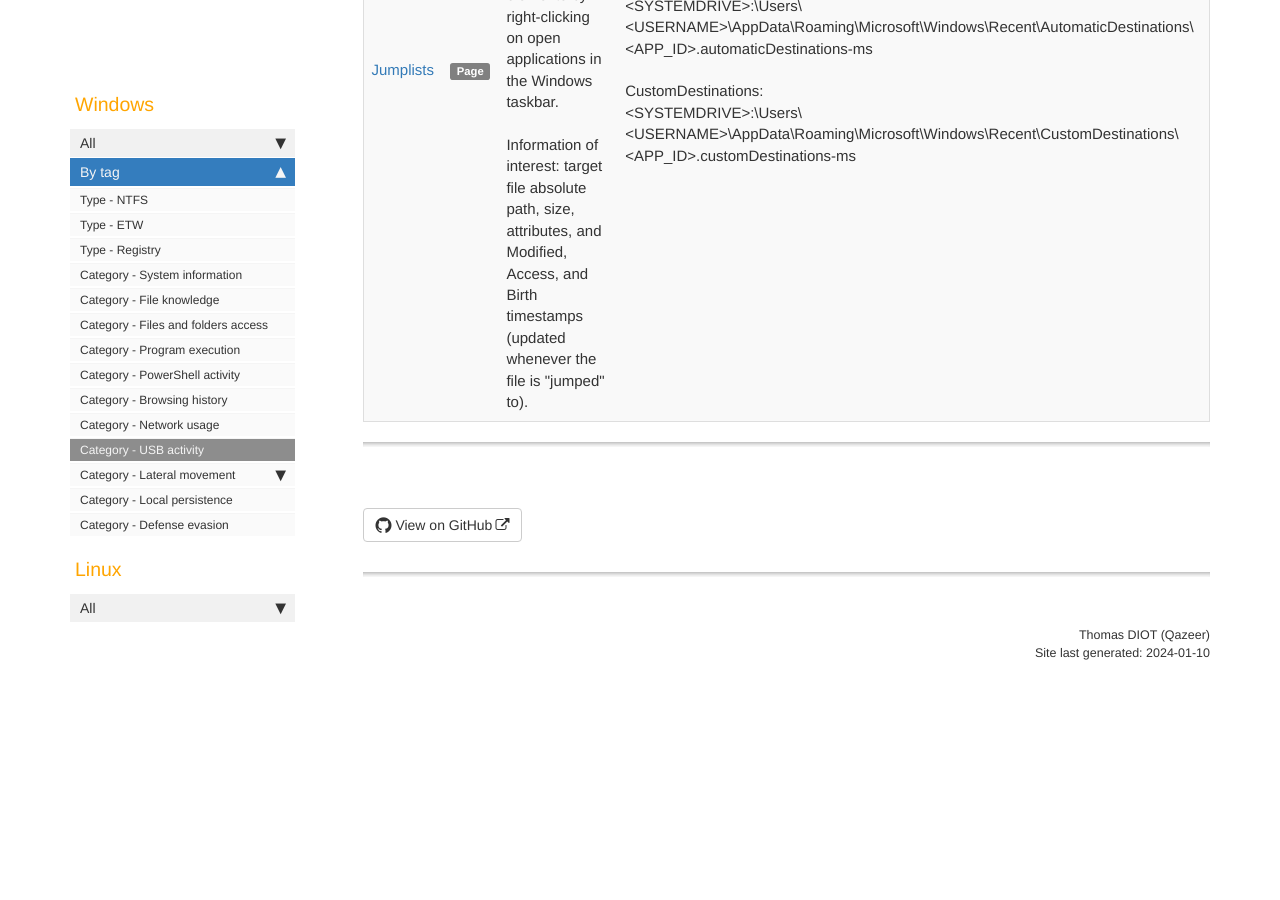
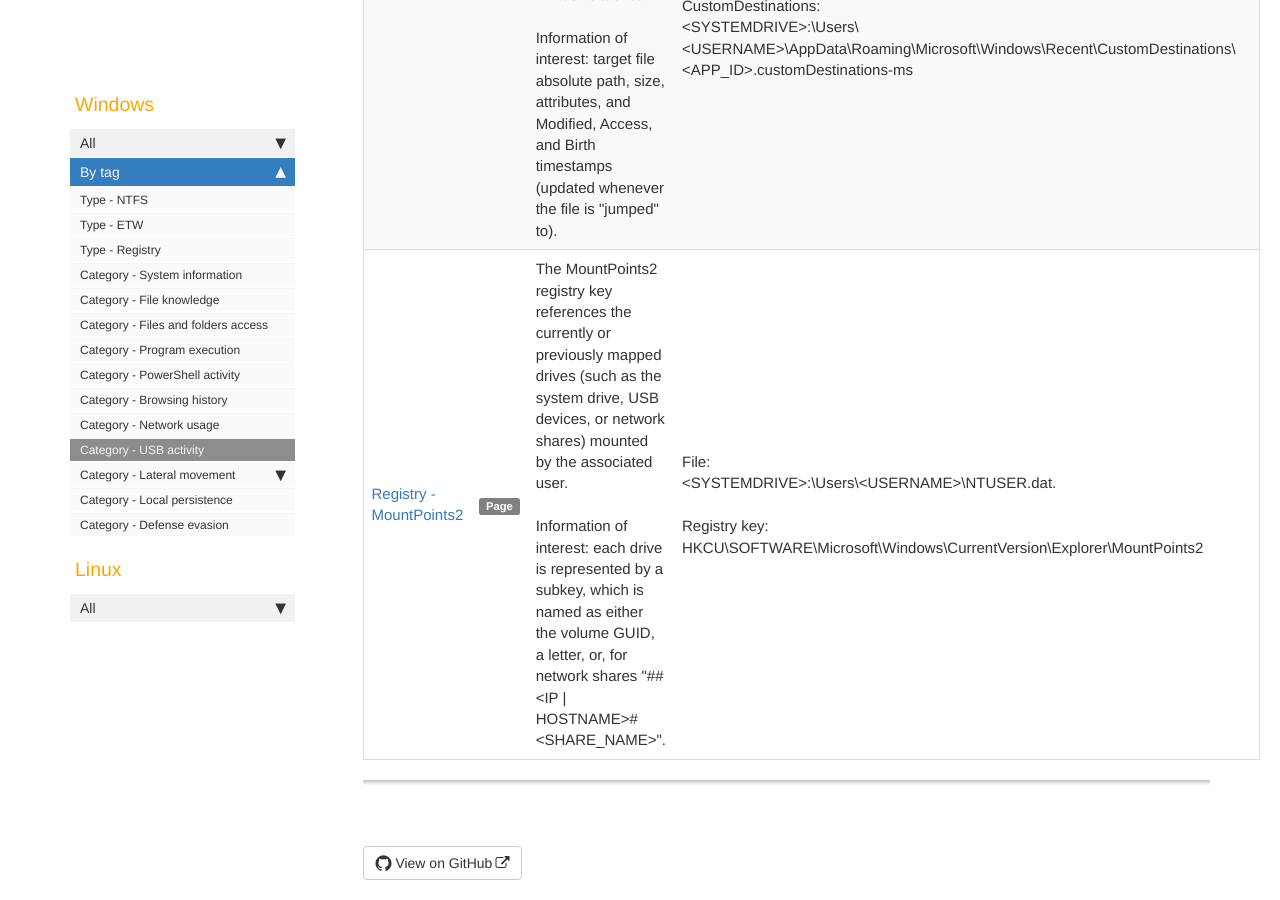
Before and after one commit to Qazeer/artefacts.help, a Jekyll site: the page built from pages/tags/tag_windows_usb_activity.md, in a window 1280 px wide and 900 px high, scrolled down 524 px. Built offline with Jekyll 4.4.1, drawn with Linux system fonts in a browser that asks for light colours; our own code applies the rules of GitHub Pages for plain Markdown files; comment, search, counter and statistics services are not loaded; before the commit the page ends 1237 px from its top, so only the background shows below that.

Commit message:
[Artefact] Registry MountPoints2 - init

```diff
--- a/_data/sidebars/sidebar.yml
+++ b/_data/sidebars/sidebar.yml
@@ -197,6 +197,10 @@ entries:
         url: /windows_registry_featureusage.html
         output: web
 
+      - title: MountPoints2
+        url: /windows_registry_mountpoints2.html
+        output: web
+
       - title: MUICache
         url: /windows_registry_muicache.html
         output: web
--- /dev/null
+++ b/pages/windows/registry_mountpoints2.md
@@ -0,0 +1,38 @@
+---
+title: Registry - MountPoints2
+summary: 'The MountPoints2 registry key references the currently or previously mapped drives (such as the system drive, USB devices, or network shares) mounted by the associated user.\n\nInformation of interest: each drive is represented by a subkey, which is named as either the volume GUID, a letter, or, for network shares "##<IP | HOSTNAME>#<SHARE_NAME>".'
+keywords: 'MountPoints2'
+tags:
+  - windows_system_information
+  - windows_lateral_movement
+  - windows_lateral_movement_src
+  - windows_usb_activity
+  - windows_registry
+location: 'File:\n<SYSTEMDRIVE>:\Users\<USERNAME>\NTUSER.dat.\n\nRegistry key:\nHKCU\SOFTWARE\Microsoft\Windows\CurrentVersion\Explorer\MountPoints2'
+last_updated: 2024-01-10
+sidebar: sidebar
+permalink: windows_registry_mountpoints2.html
+folder: windows
+---
+
+### Overview
+
+The `MountPoints2` registry key references the currently or previously mapped
+drives (such as the system drive, USB devices, or network shares) mounted by
+the associated user.
+
+### Information of interest
+
+Each drive is represented by a subkey, which is named as either the
+`volume GUID`, a letter, or, for network shares, using a specific nomenclature
+(`##<IP \| HOSTNAME>#<SHARE_NAME>`).
+
+For devices, the `volume GUID` can be used to retrieve more information on the
+device from the `HKLM\SYSTEM\MountedDevices` registry key, including the
+`device / hardware  ID` (vendor and product name) and `instance ID` (with the
+`serial number` if existing).
+
+**This key can be used to determine which user interacted with a given USB
+device**. However entries are not reliably created, so **the absence of an
+entry is not an indicator that the given user didn't interact with the
+device**.
```
